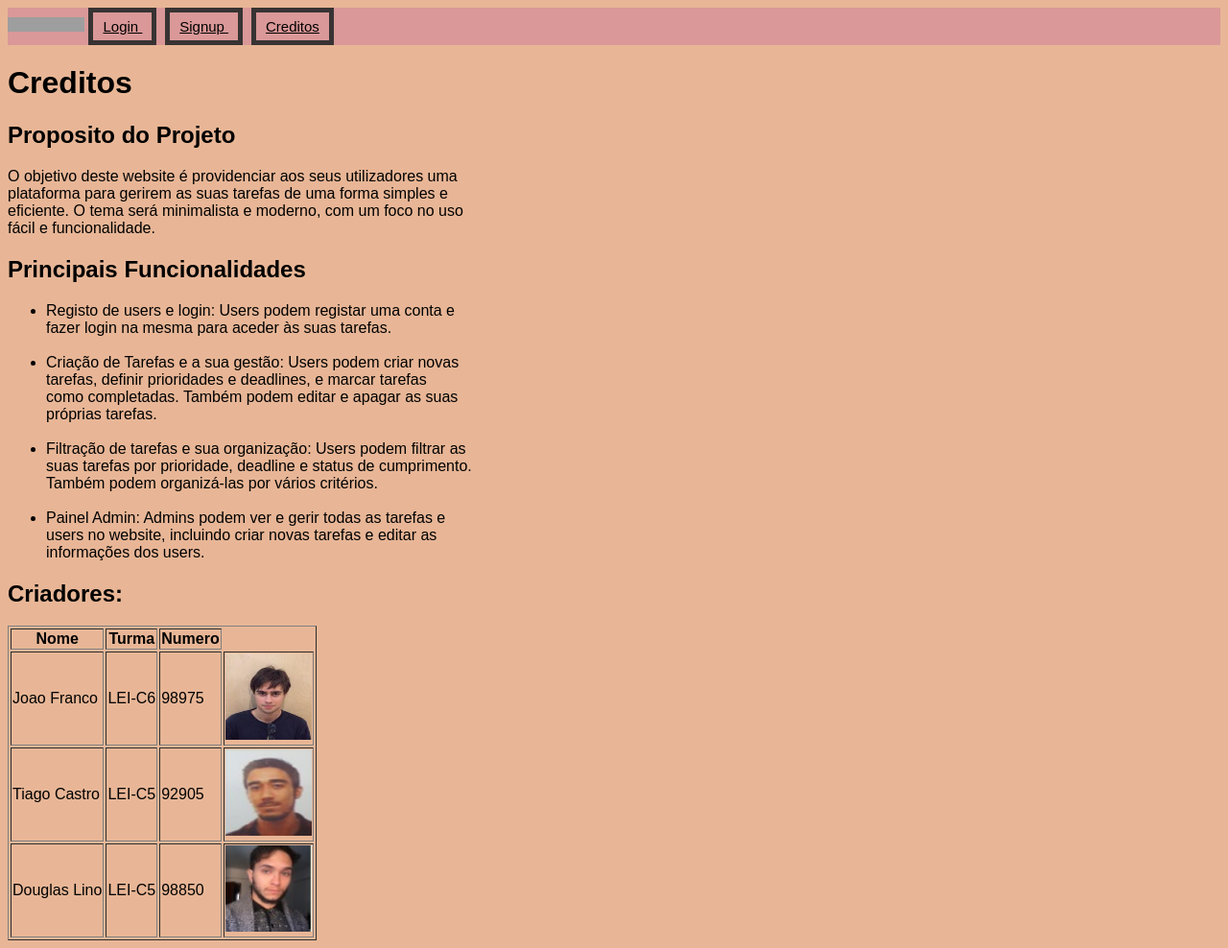
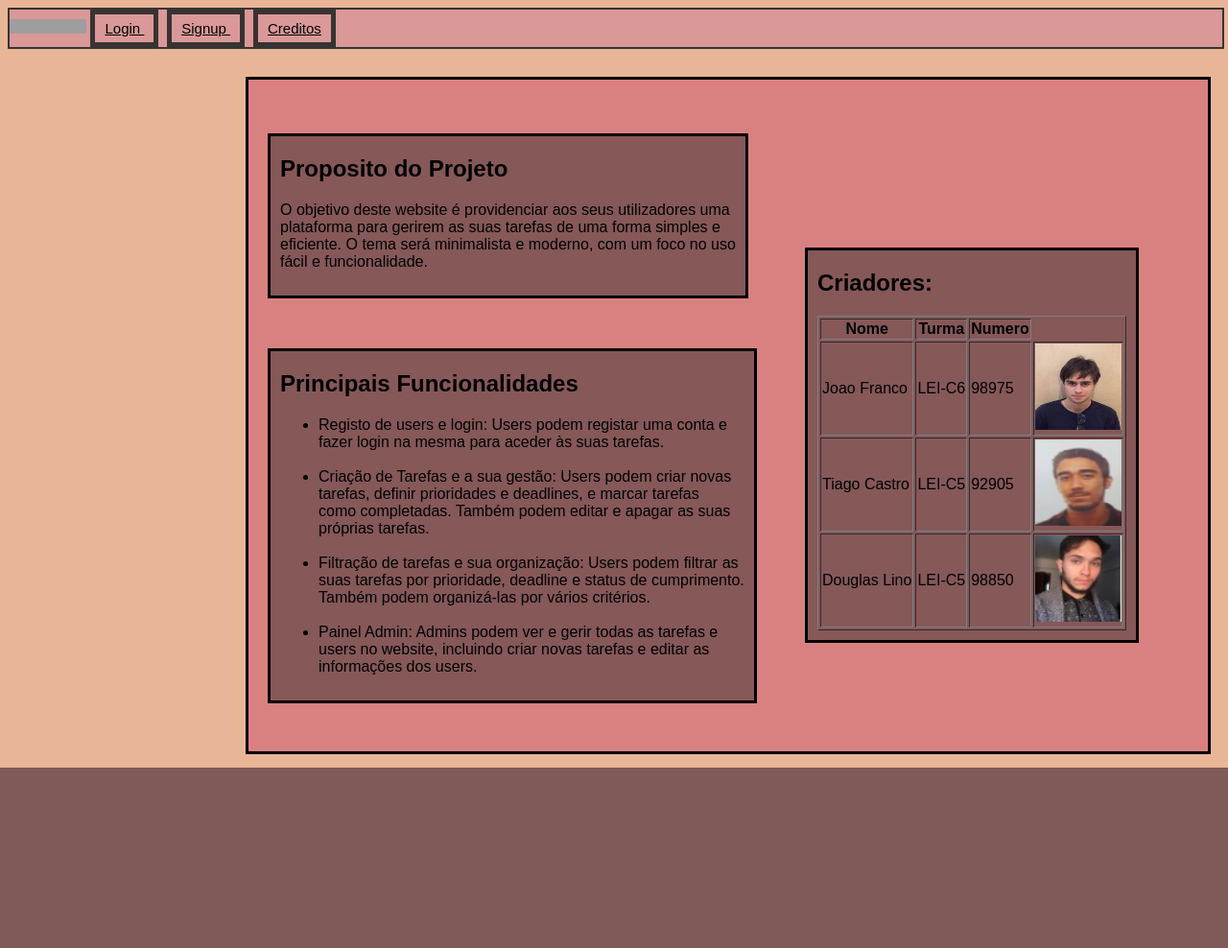
Before and after one commit to linotks52/ProjetoDIAM, a Django app: page /creditos in a window 1280 px wide. Shown: the whole page at 96% size. After the commit the page ends 800 px from the top, so only its background shows below. Run offline with Django 4.2, Linux system fonts and the light colour scheme; grey boxes are pictures that could not be loaded.

Commit message:
CSS Editar profile e Creditos

```diff
--- a/djangoProject/taskmanager/static/taskmanager/css/mystyle.css
+++ b/djangoProject/taskmanager/static/taskmanager/css/mystyle.css
@@ -95,6 +96,7 @@ button{
     color: white;
     font-family: "Arial";
     align-content: center;
+     border: 2px solid #383333;
 }
 
 .hcontainters{
@@ -149,18 +167,79 @@ button{
     padding-bottom : 10px;
 
 }
-.pagination {
-  margin-bottom: 20px;
+.editprofile{
+    background-color: #d98181;
+    border: 3px solid black;
+     height: 600px;
+    width: 600px;
+    position: absolute;
+    top: 10%;
+    left: 30%;
+    padding : 10px;
+
+
 }
 
-.page-link {
-  display: inline-block;
-  margin-right: 5px;
-  padding: 5px 10px;
-  border: 1px solid #ccc;
-  text-decoration: none;
+.epcontainters{
+
+ border = 3px solid black;
+ width= 100%;
+
+}
+.epcontainters input[type=text]{
+
+  box-sizing: border-box;
+  width: 60%;
 }
 
-.page-link.active {
-  background-color: #ccc;
+.creditos{
+background-color: #d98181;
+    border: 3px solid black;
+     height: 700px;
+    width: 1000px;
+    position: absolute;
+    top: 10%;
+    left: 20%;
+
 }
+
+.proposito{
+
+    border: 3px solid black;
+     background-color: #865858;
+    position: absolute;
+    left: 2%;
+    top: 8%;
+    padding-left : 10px;
+    padding-right : 10px;
+    padding-bottom : 10px;
+
+
+}
+
+.funcionalidades{
+    border: 3px solid black;
+     background-color: #865858;
+    position: absolute;
+    left: 2%;
+    top: 40%;
+    padding-left : 10px;
+    padding-right : 10px;
+    padding-bottom : 10px;
+
+}
+
+.criadores{
+    border: 3px solid black;
+     background-color: #865858;
+    position: absolute;
+    left: 58%;
+    top: 25%;
+    padding-left : 10px;
+    padding-right : 10px;
+    padding-bottom : 10px;
+
+
+
+
+}
--- a/djangoProject/taskmanager/templates/taskmanager/Creditos.html
+++ b/djangoProject/taskmanager/templates/taskmanager/Creditos.html
@@ -7,13 +7,16 @@
 {% endblock %}
 
 {% block content %}
-  <h1>Creditos</h1>
+<div class="creditos">
+    <div class="proposito">
     <h2>Proposito do Projeto</h2>
-    O objetivo deste website é providenciar aos seus utilizadores uma<br>
+        <p>O objetivo deste website é providenciar aos seus utilizadores uma<br>
     plataforma para gerirem as suas tarefas de uma forma simples e<br>
     eficiente. O tema será minimalista e moderno, com um foco no uso<br>
-    fácil e funcionalidade.<br>
+    fácil e funcionalidade.<br></p>
 
+        </div>
+    <div class="funcionalidades">
     <h2>Principais Funcionalidades</h2>
 
 <ul id="list">
@@ -40,7 +43,8 @@ informações dos users.
 </li>
 </ul>
 
-
+    </div>
+    <div class="criadores">
     <h2>Criadores:</h2>
 
 <table border="1">
@@ -68,7 +72,8 @@ informações dos users.
 <td><img src="{% static 'taskmanager/images/DouglasLino.jpg' %}" alt="DouglasLino" style="width:90px;height:90px;"></td>
 </tr>
 </table>
+        </div>
 
-
+</div>
 
  {% endblock %}
```
Also changed, not shown: other parts of djangoProject/taskmanager/static/taskmanager/css/mystyle.css (+21 -4 lines), djangoProject/taskmanager/templates/taskmanager/edit_profile.html (+10 -6 lines), djangoProject/db.sqlite3.
